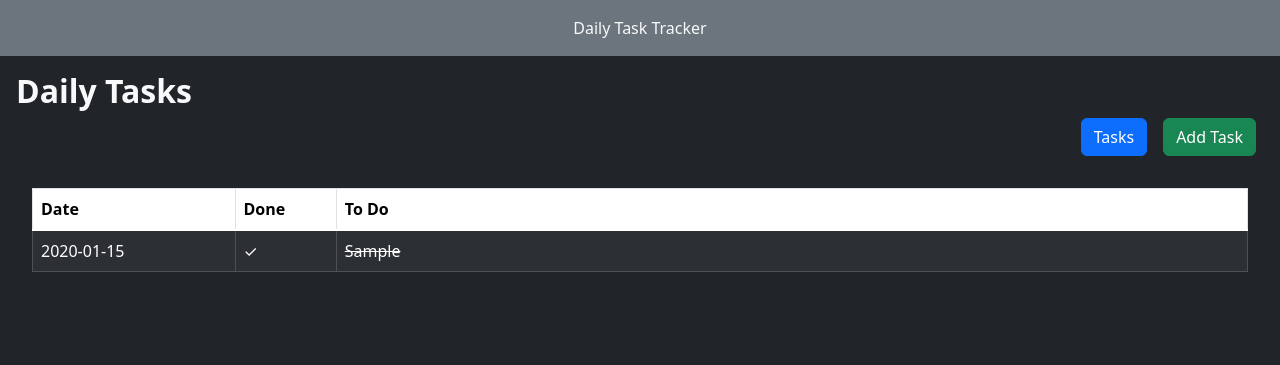
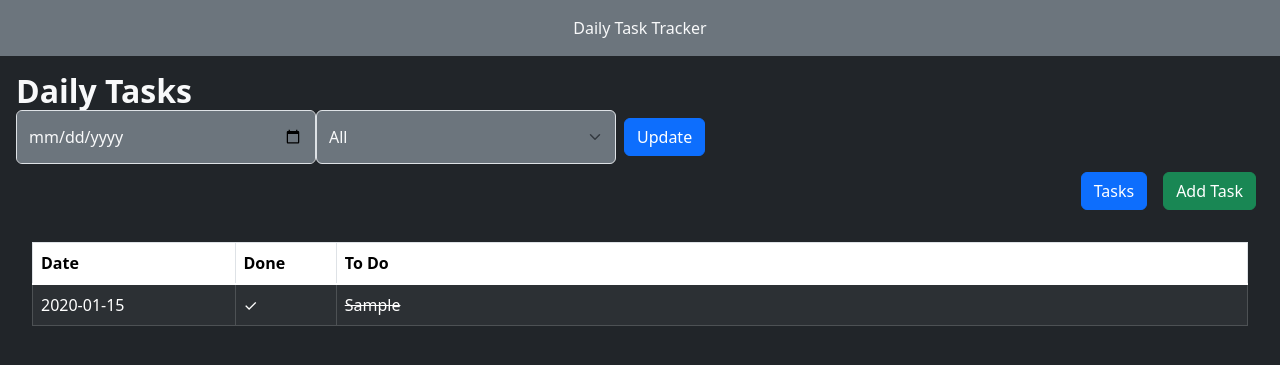
Before and after one commit to sstonaker/daily-task-tracker, a FastAPI app: page /todo in a window 1280 px wide. Shown: the top 365 px of the page. Run offline with FastAPI, Linux system fonts and the light colour scheme; tables that the repository leaves empty hold one stand-in row (values such as "Sample post").

Commit message:
add filter for dates in todo section

```diff
--- a/app/crud.py
+++ b/app/crud.py
@@ -8,6 +8,10 @@ def get_all_records(db: Session):
 
 def get_all_todo_records(db: Session):
     return db.query(models.DailyTodo).all()
+
+
+def get_todo_records_by_date(db: Session, date: str):
+    return db.query(models.DailyTodo).filter(models.DailyTodo.date >= date).all()
 
 
 def get_record_by_rowid(db: Session, ROWID: int):
--- a/app/routes.py
+++ b/app/routes.py
@@ -132,9 +132,10 @@ async def update(
 def todo(
     request: Request,
     db: Session = Depends(utils.get_session),
+    date: str = "",
 ):
     try:
-        todo = crud.get_all_todo_records(db)
+        todo = crud.get_todo_records_by_date(db, date)
     except Exception as e:
         utils.flash(
             request, f"Unable to retrieve records from database. {e}", "alert-danger"
--- a/templates/task.html
+++ b/templates/task.html
@@ -23,7 +23,7 @@
           {% endif %}
           Task
         </h4>
-        <button type="button" class="btn-close" aria-label="Close" onclick=window.location.href="{{ request.app.url_path_for('index')|string }}";></button>
+        <button type="button" class="btn-close btn-close-white" aria-label="Close" onclick=window.location.href="{{ request.app.url_path_for('index')|string }}";></button>
       </div>
       <div class="modal-body text-light">
         <form id="addTaskForm" action=
--- a/templates/todo.html
+++ b/templates/todo.html
@@ -6,10 +6,21 @@
   <div class="row">
     <div class="container">
       <h2 class="text-light"><b>Daily Tasks</b>
-        <div class="d-flex justify-content-end">
-          <button type="button" class="btn btn-primary m-2" onclick=window.location.href="{{ request.app.url_path_for('index')|string }}";>Tasks</button>
-          <button type="button" class="btn btn-success m-2" onclick=window.location.href="{{ request.app.url_path_for('add_task')|string }}";>Add Task</button>
-        </div>
+        <form id="todo-filter" action="{{request.app.url_path_for('todo')|string}}">
+          <div class="d-flex justify-content-beginning">
+            <input id="date" type="date" class="form-control bg-secondary text-light" name="date" value="{{record and record.date}}" style="width:300px;" required>
+            <select class="form-select bg-secondary text-light" style="width:300px;">
+              <option value="all">All</option>
+              <option value="done">Done</option>
+              <option value="undone">Undone</option>
+            </select>
+            <button type="submit" class="btn btn-primary m-2">Update</button>
+          </div>
+          <div class="d-flex justify-content-end">
+            <button type="button" class="btn btn-primary m-2" onclick=window.location.href="{{ request.app.url_path_for('index')|string }}";>Tasks</button>
+            <button type="button" class="btn btn-success m-2" onclick=window.location.href="{{ request.app.url_path_for('add_task')|string }}";>Add Task</button>
+          </div>
+        </form>
       </h2>
       <div class="table-responsive p-3">
         <!-- Renders flash messages from flask function above the table -->
--- a/templates/todotask.html
+++ b/templates/todotask.html
@@ -23,7 +23,7 @@
           {% endif %}
           Task
         </h4>
-        <button type="button" class="btn-close" aria-label="Close" onclick=window.location.href="{{ request.app.url_path_for('todo')|string }}";></button>
+        <button type="button" class="btn-close btn-close-white" aria-label="Close" onclick=window.location.href="{{ request.app.url_path_for('todo')|string }}";></button>
       </div>
       <div class="modal-body text-light">
         <form id="addTaskForm" action=
```
